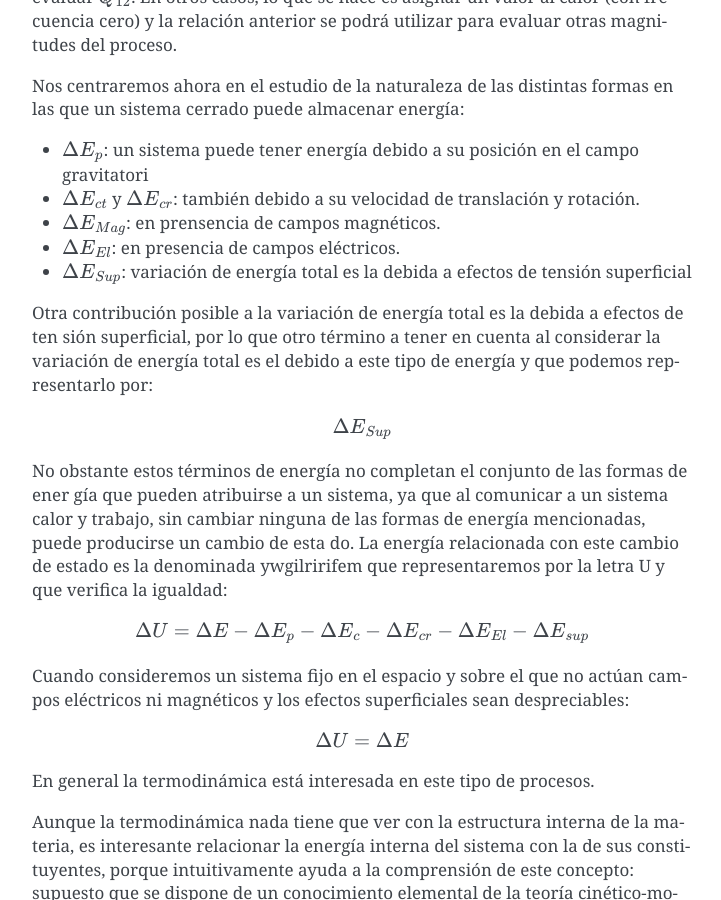
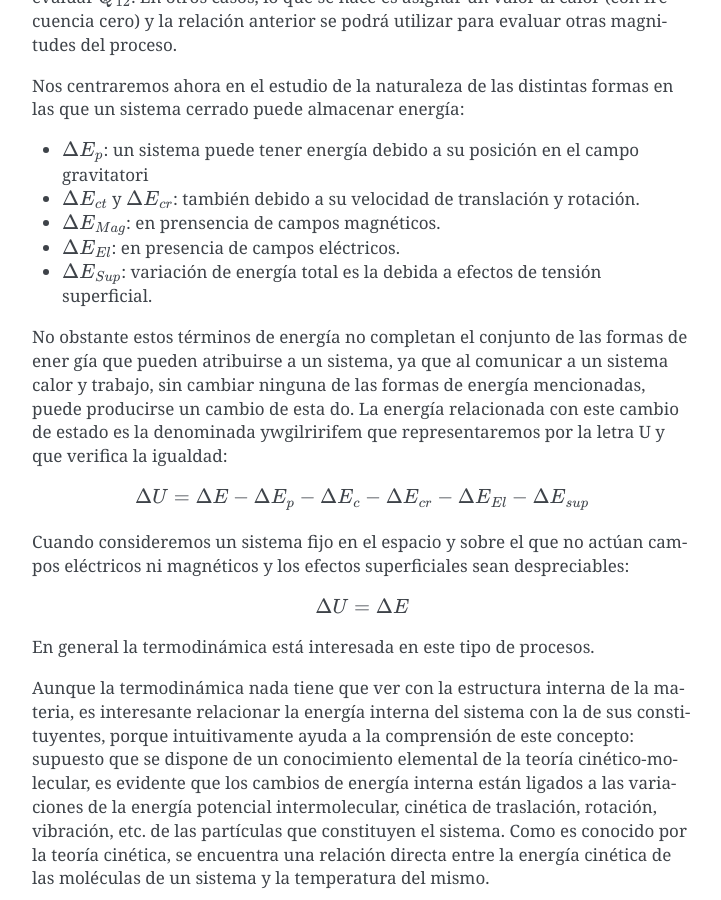
Before and after one commit to mantielero/termodinamica, a Sphinx documentation site: the page built from source/primer_principio_primer_principio.rst, in a window 1280 px wide and 900 px high, scrolled down 6144 px. Shown: the whole window, without its empty margins (388-1109 px from the left). Built offline with Sphinx 7.4.7, drawn with Linux system fonts in a browser that asks for light colours; pages that are not in the unit, such as notebooks, are missing from menus.

Commit message:
Update primer_principio_primer_principio.rst

```diff
--- a/source/primer_principio_primer_principio.rst
+++ b/source/primer_principio_primer_principio.rst
@@ -185,14 +185,8 @@ Nos centraremos ahora en el estudio de la naturaleza de las distintas formas en
 - :math:`\Delta E_{ct}` y :math:`\Delta E_{cr}`: también debido a su velocidad de translación y rotación.
 - :math:`\Delta E_{Mag}`: en prensencia de campos magnéticos.
 - :math:`\Delta E_{El}`: en presencia de campos eléctricos.
-- :math:`\Delta E_{Sup}`: variación de energía total es la debida a efectos de tensión superficial
+- :math:`\Delta E_{Sup}`: variación de energía total es la debida a efectos de tensión superficial.
 
-
-Otra contribución posible a la variación de energía total es la debida a efectos de ten­ sión superficial, por lo que otro término a tener en cuenta al considerar la variación de energía total es el debido a este tipo de energía y que podemos representarlo por:
-
-.. math::
-
-   \Delta E_{Sup} \\
 
 No obstante estos términos de energía no completan el conjunto de las formas de ener­ gía que pueden atribuirse a un sistema, ya que al comunicar a un sistema calor y trabajo, sin cambiar ninguna de las formas de energía mencionadas, puede producirse un cambio de esta­ do. La energía relacionada con este cambio de estado es la denominada ywgilririfem que representaremos por la letra U y que verifica la igualdad:
 
```
